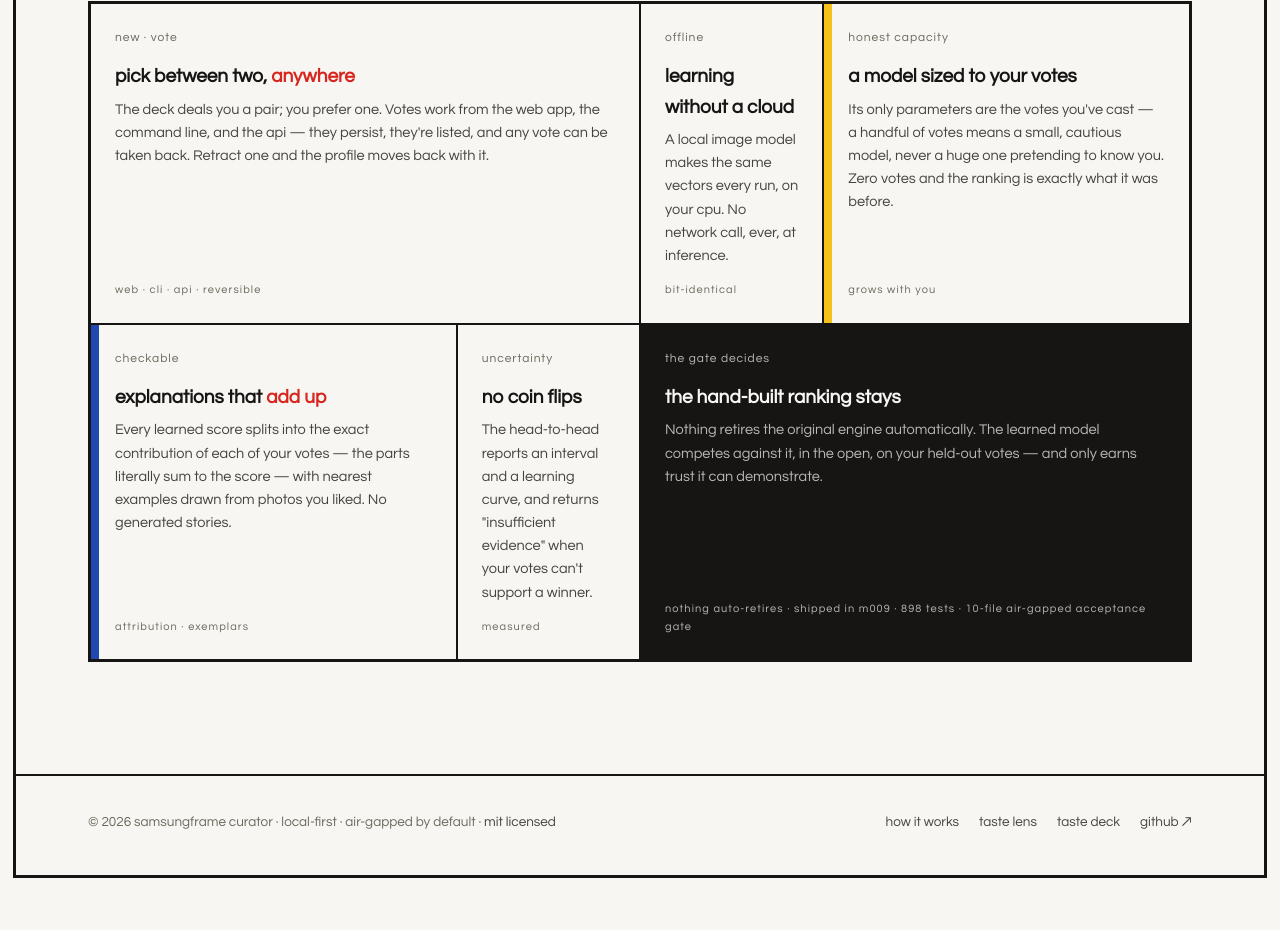
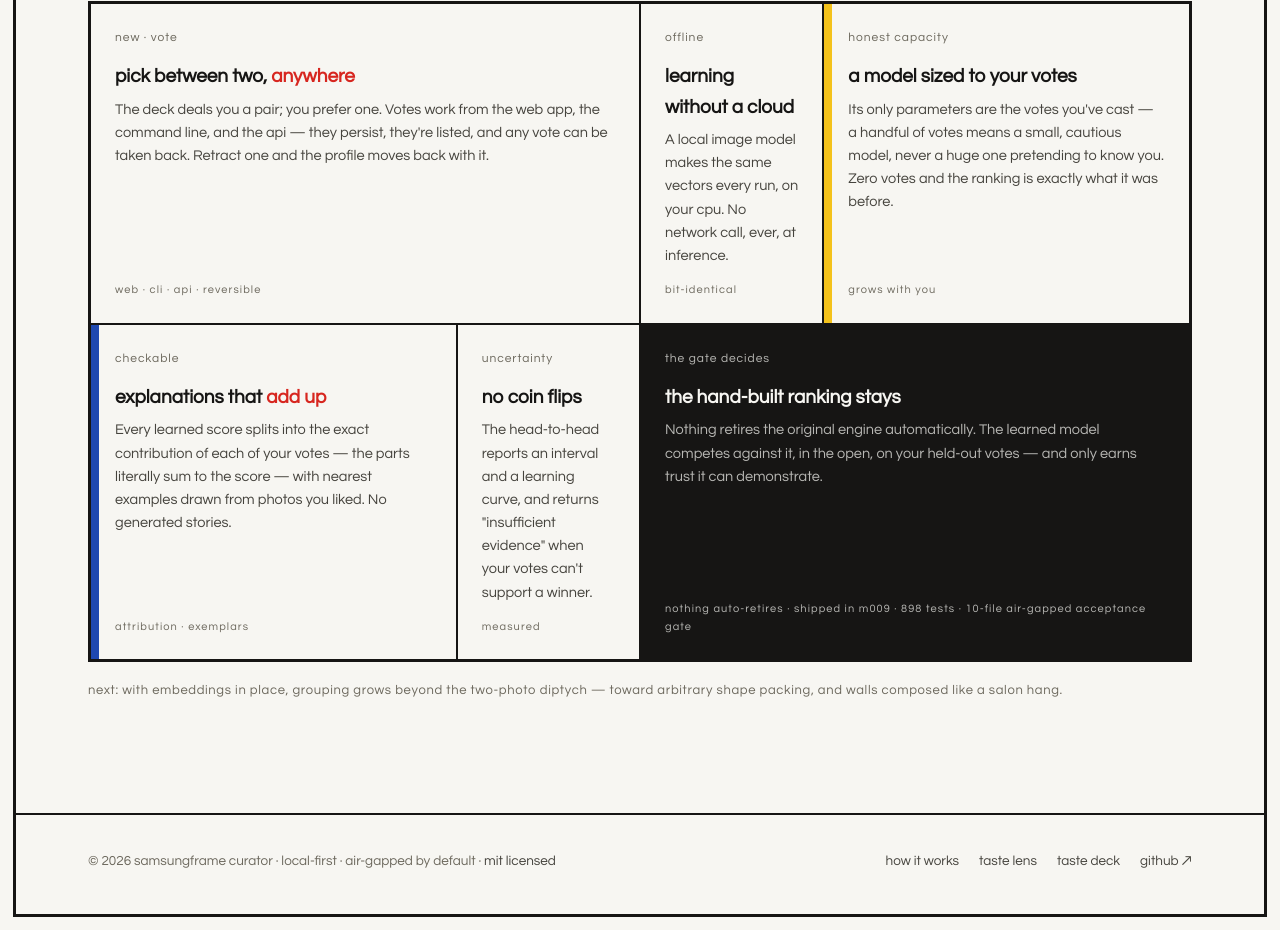
Before and after one commit to rohanpandula/samsungframe-curator, a plain HTML site: page docs/index.html in a window 1280 px wide. Shown: the part 6894-7824 px from the top of the page. Before the commit the page ends 7785 px from the top, so only its background shows below. Drawn offline with Linux system fonts and the light colour scheme.

Commit message:
docs: honest 'next' teaser — packing beyond the diptych
Co-Authored-By: Claude Fable 5 <noreply@anthropic.com>

```diff
--- a/docs/index.html
+++ b/docs/index.html
@@ -397,6 +397,7 @@
       <div class="cell slide"><span class="tag">uncertainty</span><h3>no coin flips</h3><p>The head-to-head reports an interval and a learning curve, and returns "insufficient evidence" when your votes can't support a winner.</p><span class="idx">measured</span></div>
       <div class="cell wide3 ink slide"><span class="tag">the gate decides</span><h3>the hand-built ranking stays</h3><p>Nothing retires the original engine automatically. The learned model competes against it, in the open, on your held-out votes — and only earns trust it can demonstrate.</p><span class="idx">nothing auto-retires · shipped in m009 · 898 tests · 10-file air-gapped acceptance gate</span></div>
     </div>
+    <p style="margin:18px 0 0;font-size:13px;letter-spacing:.05em;color:var(--mute);text-transform:lowercase">next: with embeddings in place, grouping grows beyond the two-photo diptych — toward arbitrary shape packing, and walls composed like a salon hang.</p>
   </div>
 </section>
 
```
